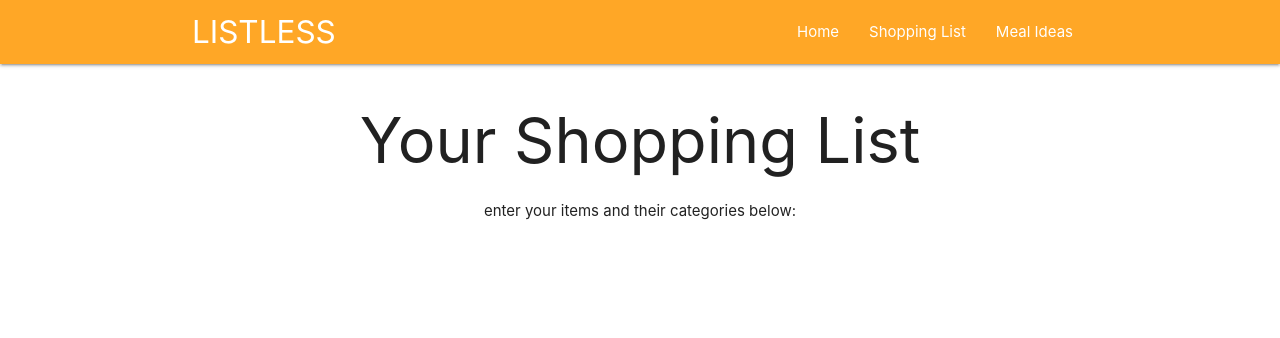
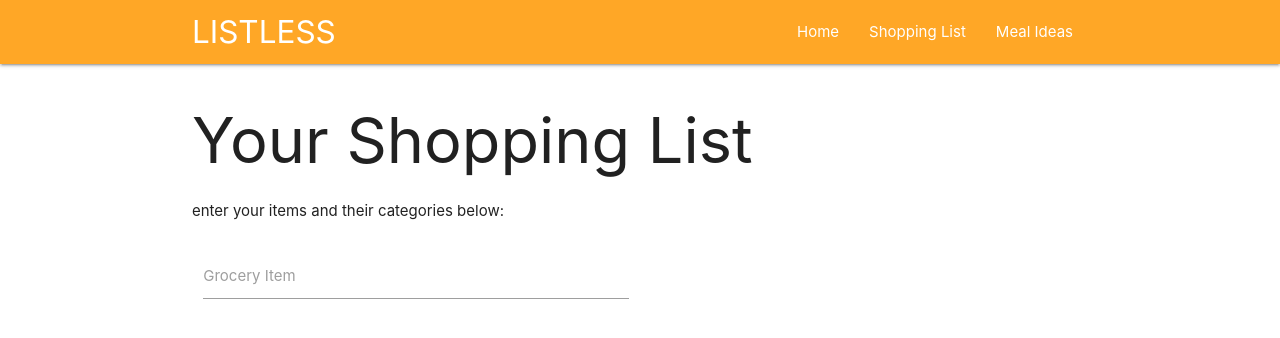
Before and after one commit to astania/listless, a plain HTML site: page index.html in a window 1280 px wide. Both pictures are taken after a click on the link "Shopping List". Drawn offline with nearby package versions, Linux system fonts and the light colour scheme.

Commit message:
begin building the shopping list creator form

```diff
--- a/index.html
+++ b/index.html
@@ -26,11 +26,15 @@
           </ul>
         </div>
       </nav>
-    <div class="container">
-        <div id="main"></div>
-        <div id="form"></div>
+    <div class="container" id="main">
     </div>
 
+    <!-- initializer for materialize form input javascript -->
+    <script>
+        $(document).ready(function(){
+        $('select').formSelect();
+      });
+    </script>
     <script src="javascripts/index.js"></script>
 </body>
 </html>
--- a/javascripts/index.js
+++ b/javascripts/index.js
@@ -45,16 +45,36 @@ const loadList = event => {
     resetMainDiv()
     const h1 = document.createElement('h1')
     const p = document.createElement('p')
+    const form = document.createElement('form')
+    const rowDiv = document.createElement('div')
+    const div1 = document.createElement('div')
+    const label = document.createElement('label')
+    const input = document.createElement('input')
+    const div2 = document.createElement('div')
 
-    h1.className = "center-align"
-    p.className = "center-align"
 
     h1.innerText = 'Your Shopping List'
-    p.innerText = "enter your items and their categories below:"
-    document.createElement('form')
+    p.innerText = 'enter your items and their categories below:'
 
+
+    rowDiv.className = 'row'
+
+    div1.className = 'input-field col s6'
+    input.setAttribute('type', 'text')
+    input.setAttribute('id', 'grocery item')
+
+    label.setAttribute('for', 'grocery item')
+    label.innerText = "Grocery Item"
+
+    div1.appendChild(input)
+    div1.appendChild(label)
+
+    rowDiv.appendChild(div1)
+    rowDiv.appendChild(div2)
+    form.appendChild(rowDiv)
     mainDiv().appendChild(h1)
     mainDiv().appendChild(p)
+    mainDiv().appendChild(form)
 
 }
 
@@ -73,7 +93,7 @@ const loadMeals = event => {
 
     h1.innerText = "Can't decide what to eat?"
 
-    button.className = "waves-effect waves-light btn"
+    button.className = "waves-effect waves-light btn orange lighten-2"
     button.innerText = "Click Here"
 
     randomMealDiv.setAttribute('id','random')
@@ -115,12 +135,9 @@ const loadRandomMeal = (meal) => {
     mealLink.title = "Get the Recipe"
 
 
-
-
     actionDiv.className = 'card-action'
     contentDiv.className = 'card-content'
     stackedDiv.className = 'card-stacked'
-
 
 
     mealLink.appendChild(linkText)
@@ -134,29 +151,6 @@ const loadRandomMeal = (meal) => {
     horizontalDiv.appendChild(stackedDiv)
     randomMealDiv.appendChild(header)
     randomMealDiv.appendChild(horizontalDiv)
-    // div.className = "card-image waves-effect waves-block waves-light"
-    // const mealPicture = document.createElement('img')
-    // mealPicture.className = 'activator'
-    // mealPicture.src = meal.image
-    // const contentDiv = document.createElement('div')
-    // contentDiv.className = 'card-content'
-    // const
-
-    // const mealName = document.createElement('h2')
-
-    // const mealAnchor = document.createElement('a')
-    // const linkText = document.createTextNode("Get the Recipe")
-    // mealAnchor.appendChild(linkText)
-    // mealAnchor.title = "Get the Recipe"
-    // mealAnchor.href = meal.link
-
-    // mealName.innerText = meal.meal
-
-    // div.appendChild(mealPicture)
-
-    // randomMealDiv.appendChild(div)
-    // randomMealDiv.appendChild(mealName)
-    // randomMealDiv.appendChild(mealAnchor)
 
 }
 
@@ -168,6 +162,17 @@ const getRandomMeal = () => {
     .then(response => response.json())
     .then(meal => loadRandomMeal(meal))
 }
+
+//NODE creators
+
+const createColumn = columnSize => {
+    const div = document.createElement('div')
+    div.className = 'input-field col' + columnSize
+    return div
+}
+
+
+
 //Misc
 
 const resetMainDiv = () => {
```
